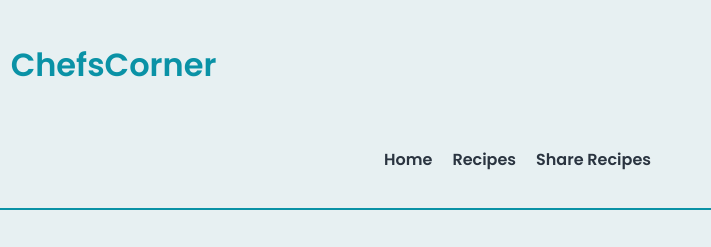
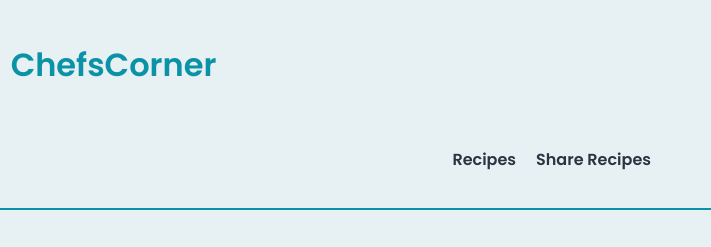
Before and after one commit to lasobieralski/ChefsCorner, a plain HTML site: page ccindex.html in a window 1280 px wide. Shown: the top 247 px of the page, 569-1280 px from the left. Drawn offline with Linux system fonts and the light colour scheme.

Commit message:
updated html

```diff
--- a/ccindex.html
+++ b/ccindex.html
@@ -31,7 +31,7 @@
         </div>
         <nav>
           <ul class="navigation">
-            <li><a href="ccindex.html">Home</a></li>
+            <!-- <li><a href="ccindex.html">Home</a></li> -->
             <li><a href="ccrecipes.html">Recipes</a></li>
             <li><a href="sharerecipes.html">Share Recipes</a></li>
           </ul>
--- a/styles/main.css
+++ b/styles/main.css
@@ -1,11 +1,11 @@
 /* HEAD */
-/* Here is a color palette based on the blues and greens from the logo:
+/* Here is a color palette based on the blues and greens from the logo:*/
 
-Deep Teal – #006D77
+/*Deep Teal – #006D77
 Sky Blue – #83C5BE
 Mint Green – #B2E5D6
 Soft Lime Green – #D4E157
-Cool White – #F0F8F7 */
+Cool White – #F0F8F7*/
 
 main {
   padding: 40px 20px;
```
